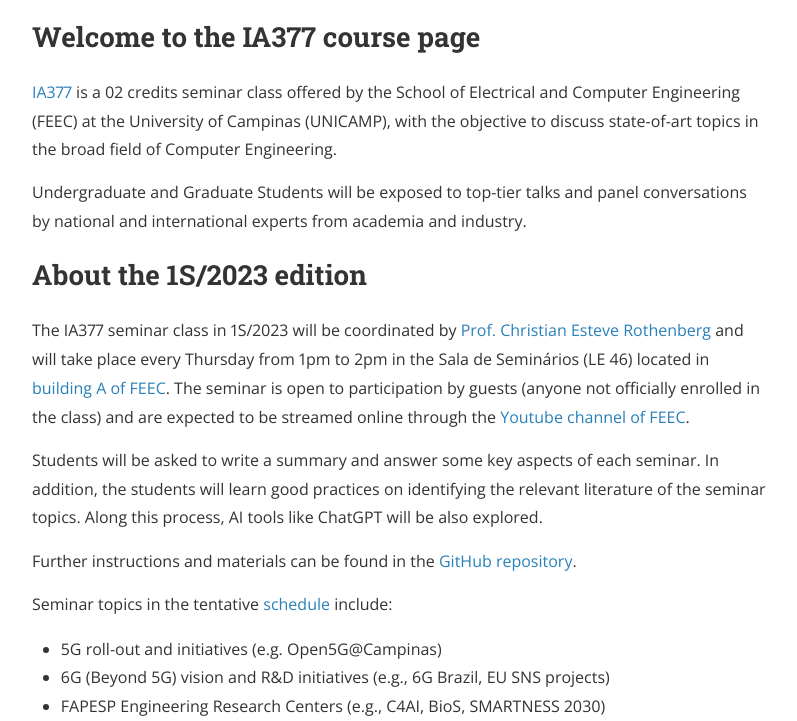
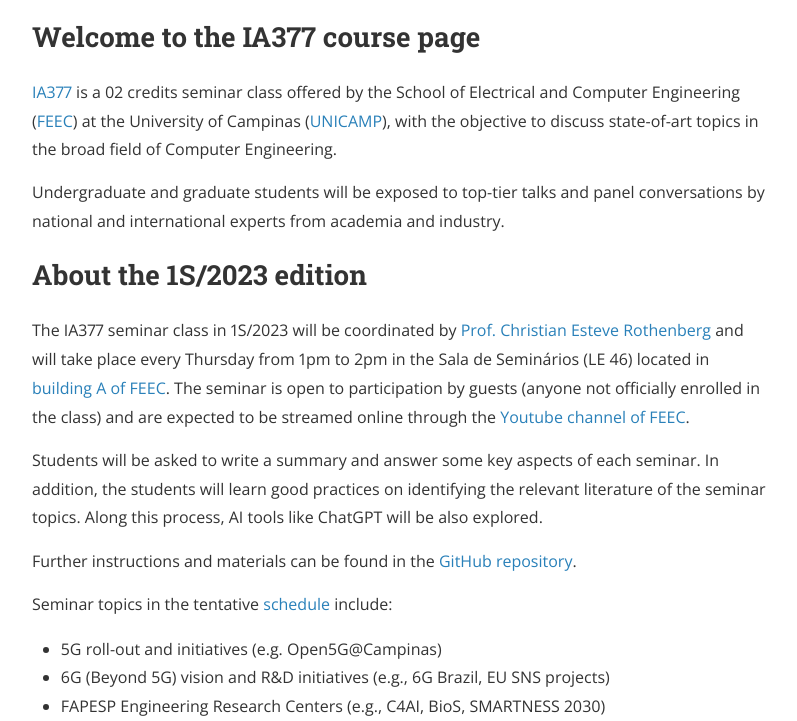
Before and after one commit to ia377-feec-unicamp/ia377-feec-unicamp.github.io, a Jekyll site: the page built from index.html, in a window 1280 px wide and 900 px high, scrolled down 330 px, cut to the strip 179-900 px from the top of the window. Shown: the whole strip, without its empty margins (240-1037 px from the left). Built offline with Jekyll 4.4.1, drawn with Linux system fonts in a browser that asks for light colours; nearby versions of some CDN libraries; the list of posts is cut into pages by our own code; part of the change alters nothing that is shown.

```diff
--- a/index.html
+++ b/index.html
@@ -18,8 +18,8 @@ pagination:
   <div>
     <h2 class="post-link">Welcome to the IA377 course page</h2>
     {% if site.description %}<p>{{ site.description}}</p>{% endif %}
-  <p dir="auto"> <a href="https://www.cpg.feec.unicamp.br/cpg/lista/caderno_horario_show.php?id=1795" rel="nofollow">IA377</a> is a 02 credits seminar class offered by the School of Electrical and Computer Engineering (FEEC) at the University of Campinas (UNICAMP), with the objective to discuss state-of-art topics in the broad field of Computer Engineering.</p>
-<p dir="auto">Undergraduate and Graduate Students will be exposed to top-tier talks and panel conversations by national and international experts from academia and industry.</p>
+  <p dir="auto"> <a href="https://www.cpg.feec.unicamp.br/cpg/lista/caderno_horario_show.php?id=1795" rel="nofollow">IA377</a> is a 02 credits seminar class offered by the School of Electrical and Computer Engineering (<a href="https://www.fee.unicamp.br" rel="nofollow">FEEC</a>) at the University of Campinas (<a href="https://www.unicamp.br" rel="nofollow">UNICAMP</a>), with the objective to discuss state-of-art topics in the broad field of Computer Engineering.</p>
+<p dir="auto">Undergraduate and graduate students will be exposed to top-tier talks and panel conversations by national and international experts from academia and industry.</p>
 
 		<h2 class="post-link">About the 1S/2023 edition</h2>
 <p dir="auto">The IA377 seminar class in 1S/2023 will be coordinated by <a href="https://www.dca.fee.unicamp.br/~chesteve/" rel="nofollow">Prof. Christian Esteve Rothenberg</a> and will take place every Thursday from 1pm to 2pm in the Sala de Seminários (LE 46) located in <a href="https://goo.gl/maps/fS2vTDTAYPwM4f7e9" rel="nofollow">building A of FEEC</a>. The seminar is open to participation by guests (anyone not officially enrolled in the class) and are expected to be streamed online through the <a href="https://www.youtube.com/channel/UChptcdqmzNLQ8Oe03DEjIDQ" rel="nofollow">Youtube channel of FEEC</a>.</p>
```
